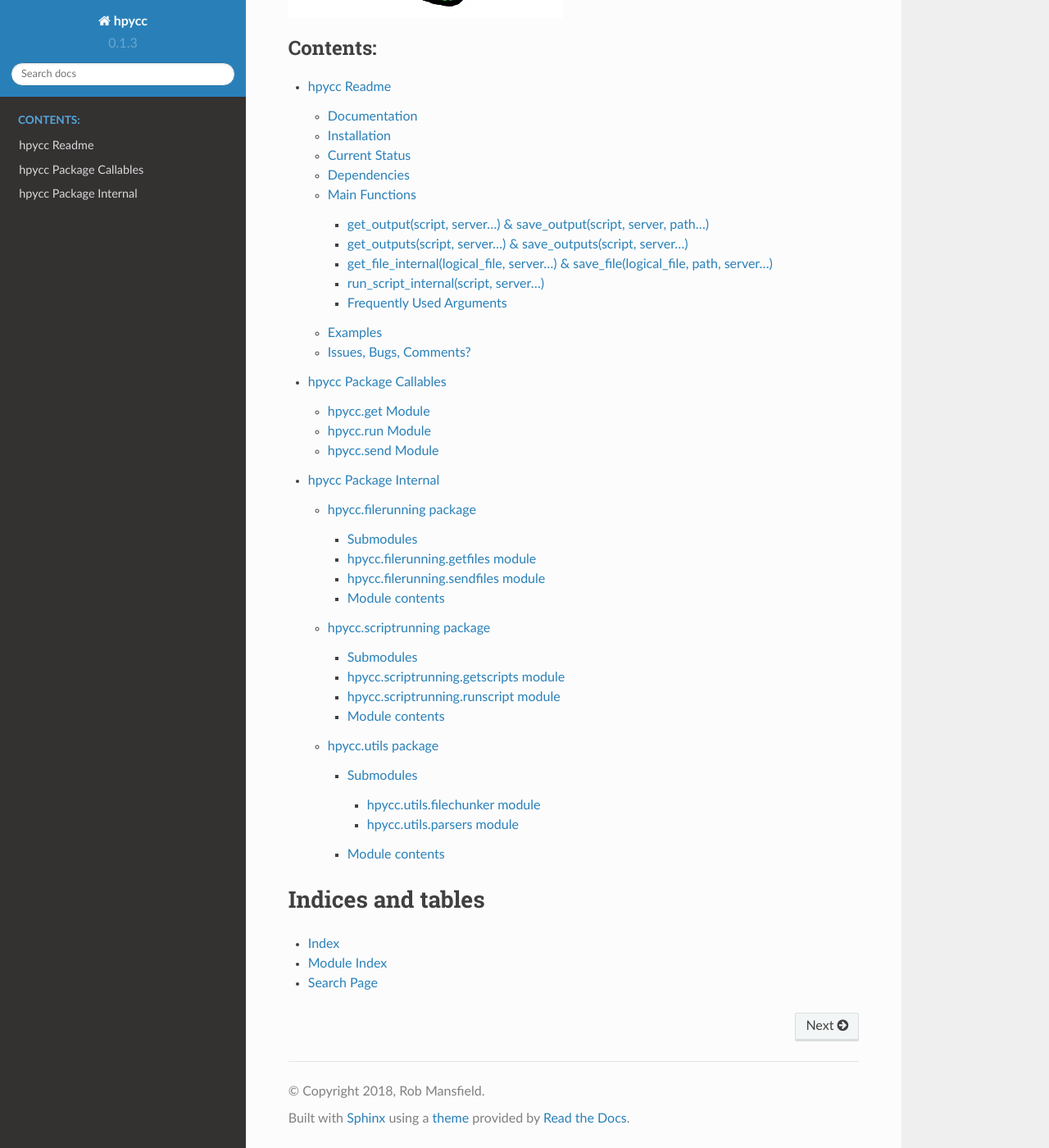
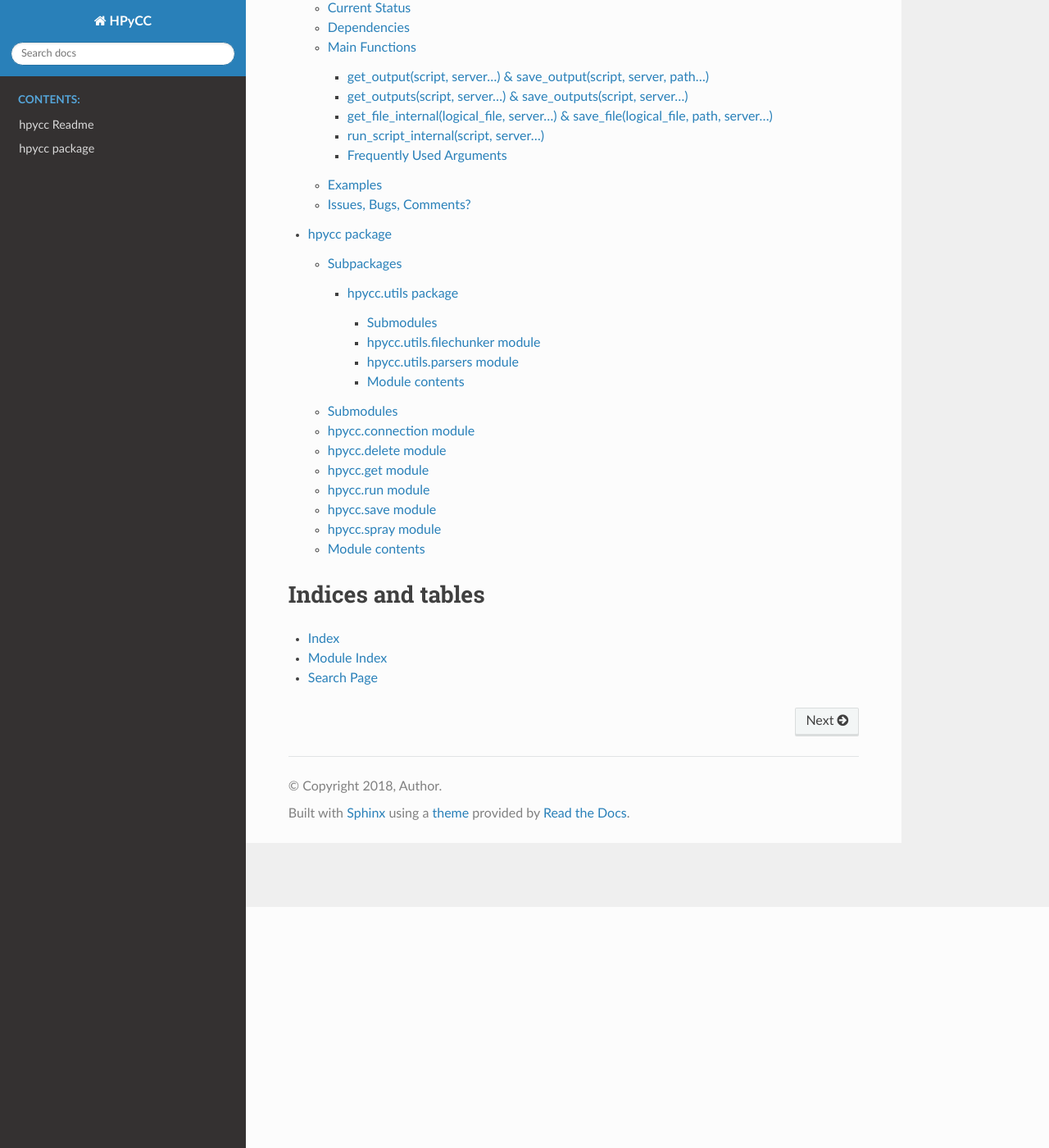
Before and after one commit to OdinProAgrica/hpycc, a Sphinx documentation site: the page built from docs/index.rst, in a window 1280 px wide and 1400 px high, scrolled down 294 px. Shown: the whole window at 82% size. Built offline with Sphinx 7.4.7 and the Read the Docs theme 2.0.0, drawn with Linux system fonts in a browser that asks for light colours; some of the changed text lies outside the part shown.

Commit message:
Running documentation update. Some changes to docstrings that were raising errors

```diff
--- a/docs/conf.py
+++ b/docs/conf.py
@@ -1,8 +1,8 @@
 #!/usr/bin/env python3
 # -*- coding: utf-8 -*-
 #
-# hpycc documentation build configuration file, created by
-# sphinx-quickstart on Sun Apr 22 15:58:02 2018.
+# HPyCC documentation build configuration file, created by
+# sphinx-quickstart on Mon Aug 13 22:18:14 2018.
 #
 # This file is execfile()d with the current directory set to its
 # containing dir.
@@ -16,24 +16,12 @@
 # If extensions (or modules to document with autodoc) are in another directory,
 # add these directories to sys.path here. If the directory is relative to the
 # documentation root, use os.path.abspath to make it absolute, like shown here.
-
+#
 import os
 import sys
-sys.path.insert(0, os.path.abspath('..'))
+# sys.path.insert(0, 'C:\z\HPyCC\HPyCC')
+sys.path.insert(0, '../')
 
-# to run, change the version number below. Then run:
-#  sphinx-apidoc ../hpycc -o . -f -e
-# make html
-
-version = '0.1.3'
-
-# See http://blog.rtwilson.com/how-to-make-your-sphinx-documentation-compile-with-readthedocs-when-youre-using-numpy-and-scipy/
-#import mock
-
-# MOCK_MODULES = ['numpy', 'numpy.ma', 'scipy', 'scipy.stats']
-#MOCK_MODULES = ['pandas']
-#for mod_name in MOCK_MODULES:
-#    sys.modules[mod_name] = mock.Mock()
 
 # -- General configuration ------------------------------------------------
 
@@ -46,9 +34,7 @@ version = '0.1.3'
 # ones.
 extensions = ['sphinx.ext.autodoc',
     'sphinx.ext.todo',
-    'sphinx.ext.viewcode',
-    "sphinx.ext.napoleon"
-              ]
+    'sphinx.ext.viewcode', 'numpydoc']
 
 # Add any paths that contain templates here, relative to this directory.
 templates_path = ['_templates']
@@ -63,16 +49,16 @@ source_suffix = '.rst'
 master_doc = 'index'
 
 # General information about the project.
-project = 'hpycc'
-copyright = '2018, Rob Mansfield'
-author = 'Rob Mansfield (mansfieldbitter@gmail.com)'
+project = 'HPyCC'
+copyright = '2018, Author'
+author = 'Author'
 
 # The version info for the project you're documenting, acts as replacement for
 # |version| and |release|, also used in various other places throughout the
 # built documents.
 #
 # The short X.Y version.
-
+version = ''
 # The full version, including alpha/beta/rc tags.
 release = ''
 
@@ -86,7 +72,7 @@ language = 'en'
 # List of patterns, relative to source directory, that match files and
 # directories to ignore when looking for source files.
 # This patterns also effect to html_static_path and html_extra_path
-exclude_patterns = ['_build', 'Thumbs.db', '.DS_Store', 'old_tests']
+exclude_patterns = ['_build', 'Thumbs.db', '.DS_Store']
 
 # The name of the Pygments (syntax highlighting) style to use.
 pygments_style = 'sphinx'
@@ -117,7 +103,7 @@ html_static_path = ['_static']
 # -- Options for HTMLHelp output ------------------------------------------
 
 # Output file base name for HTML help builder.
-htmlhelp_basename = 'hpyccdoc'
+htmlhelp_basename = 'HPyCCdoc'
 
 
 # -- Options for LaTeX output ---------------------------------------------
@@ -144,7 +130,7 @@ latex_elements = {
 # (source start file, target name, title,
 #  author, documentclass [howto, manual, or own class]).
 latex_documents = [
-    (master_doc, 'hpycc.tex', 'hpycc Documentation',
+    (master_doc, 'HPyCC.tex', 'HPyCC Documentation',
      'Author', 'manual'),
 ]
 
@@ -154,7 +140,7 @@ latex_documents = [
 # One entry per manual page. List of tuples
 # (source start file, name, description, authors, manual section).
 man_pages = [
-    (master_doc, 'hpycc', 'hpycc Documentation',
+    (master_doc, 'hpycc', 'HPyCC Documentation',
      [author], 1)
 ]
 
@@ -165,8 +151,8 @@ man_pages = [
 # (source start file, target name, title, author,
 #  dir menu entry, description, category)
 texinfo_documents = [
-    (master_doc, 'hpycc', 'hpycc Documentation',
-     author, 'hpycc', 'One line description of project.',
+    (master_doc, 'HPyCC', 'HPyCC Documentation',
+     author, 'HPyCC', 'One line description of project.',
      'Miscellaneous'),
 ]
 
--- a/docs/hpycc.connection.rst
+++ /dev/null
@@ -1,7 +0,0 @@
-hpycc\.connection module
-========================
-
-.. automodule:: hpycc.connection
-    :members:
-    :undoc-members:
-    :show-inheritance:
--- a/docs/hpycc.delete.rst
+++ /dev/null
@@ -1,7 +0,0 @@
-hpycc\.delete module
-====================
-
-.. automodule:: hpycc.delete
-    :members:
-    :undoc-members:
-    :show-inheritance:
--- a/docs/hpycc.filerunning.rst
+++ /dev/null
@@ -1,30 +0,0 @@
-hpycc\.filerunning package
-==========================
-
-Submodules
-----------
-
-hpycc\.filerunning\.getfiles module
------------------------------------
-
-.. automodule:: hpycc.filerunning.getfiles
-    :members:
-    :undoc-members:
-    :show-inheritance:
-
-hpycc\.filerunning\.sendfiles module
-------------------------------------
-
-.. automodule:: hpycc.filerunning.sendfiles
-    :members:
-    :undoc-members:
-    :show-inheritance:
-
-
-Module contents
----------------
-
-.. automodule:: hpycc.filerunning
-    :members:
-    :undoc-members:
-    :show-inheritance:
--- a/docs/hpycc.get.rst
+++ /dev/null
@@ -1,7 +0,0 @@
-hpycc\.get module
-=================
-
-.. automodule:: hpycc.get
-    :members:
-    :undoc-members:
-    :show-inheritance:
--- a/docs/hpycc.run.rst
+++ /dev/null
@@ -1,7 +0,0 @@
-hpycc\.run module
-=================
-
-.. automodule:: hpycc.run
-    :members:
-    :undoc-members:
-    :show-inheritance:
--- a/docs/hpycc.save.rst
+++ /dev/null
@@ -1,7 +0,0 @@
-hpycc\.save module
-==================
-
-.. automodule:: hpycc.save
-    :members:
-    :undoc-members:
-    :show-inheritance:
--- a/docs/hpycc.scriptrunning.rst
+++ /dev/null
@@ -1,30 +0,0 @@
-hpycc\.scriptrunning package
-============================
-
-Submodules
-----------
-
-hpycc\.scriptrunning\.getscripts module
----------------------------------------
-
-.. automodule:: hpycc.scriptrunning.getscripts
-    :members:
-    :undoc-members:
-    :show-inheritance:
-
-hpycc\.scriptrunning\.runscript module
---------------------------------------
-
-.. automodule:: hpycc.scriptrunning.runscript
-    :members:
-    :undoc-members:
-    :show-inheritance:
-
-
-Module contents
----------------
-
-.. automodule:: hpycc.scriptrunning
-    :members:
-    :undoc-members:
-    :show-inheritance:
--- a/docs/hpycc.spray.rst
+++ /dev/null
@@ -1,7 +0,0 @@
-hpycc\.spray module
-===================
-
-.. automodule:: hpycc.spray
-    :members:
-    :undoc-members:
-    :show-inheritance:
--- a/docs/hpycc_backend.rst
+++ /dev/null
@@ -1,13 +0,0 @@
-hpycc Package Internal
-======================
-
-.. toctree::
-
-    hpycc.filerunning
-    hpycc.scriptrunning
-    hpycc.utils
-
-.. automodule:: hpycc
-    :members:
-    :undoc-members:
-    :show-inheritance:
--- a/docs/index.rst
+++ b/docs/index.rst
@@ -1,21 +1,17 @@
-.. hpycc documentation master file, created by
-   sphinx-quickstart on Sun Apr 22 15:58:02 2018.
+.. HPyCC documentation master file, created by
+   sphinx-quickstart on Mon Aug 13 22:18:14 2018.
    You can adapt this file completely to your liking, but it should at least
    contain the root `toctree` directive.
 
-Welcome to hpycc's documentation!
+Welcome to HPyCC's documentation!
 =================================
-
-.. image:: img/logo.jpg
-   :scale: 100 %
 
 .. toctree::
    :maxdepth: 4
    :caption: Contents:
 
    readme
-   hpycc_frontend
-   hpycc_backend
+   hpycc
 
 
 Indices and tables
--- a/docs/modules.rst
+++ /dev/null
@@ -1,7 +0,0 @@
-hpycc
-=====
-
-.. toctree::
-   :maxdepth: 4
-
-   hpycc
```
Also changed, not shown: docs/hpycc.rst (+47 -7 lines), docs/hpycc.utils.filechunker.rst (deleted, +0 -7 lines), docs/hpycc.utils.parsers.rst (deleted, +0 -7 lines), docs/hpycc.utils.rst (+15 -3 lines), docs/hpycc_frontend.rst (deleted, +0 -26 lines), 3 other files.
